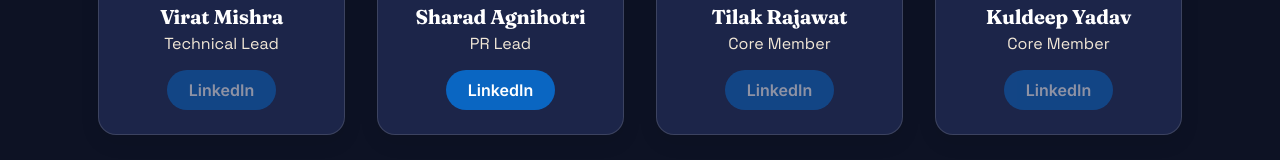
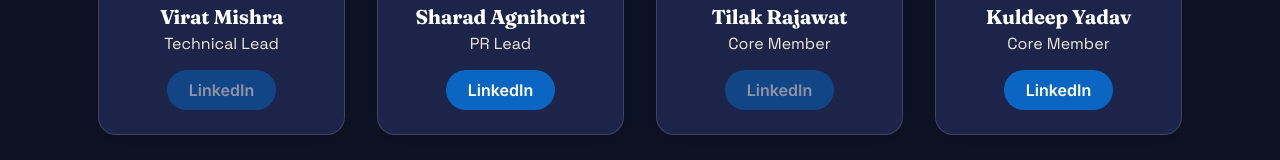
Before and after one commit to viraatt/abhyudaya, a React (Vite) app: page /team in a window 1280 px wide. Shown: the part 2225-2385 px from the top of the page. Built offline with nearby package versions, Linux system fonts and the light colour scheme.

Commit message:
Update club.js

```diff
--- a/src/data/club.js
+++ b/src/data/club.js
@@ -154,8 +154,8 @@ export const team = {
     {
       name: "Kuldeep Yadav",
       role: "Core Member",
-      image: "https://YOUR_KULDEEP_IMAGE_LINK",
-      linkedin: "",
+      image: "https://www.image2url.com/r2/default/images/1782929938365-5508c1c2-5daa-43eb-acaf-90f816091e8f.jpg",
+      linkedin: "https://www.linkedin.com/in/kuldeep-yadav-cse28/",
     },
   ],
 }
```
